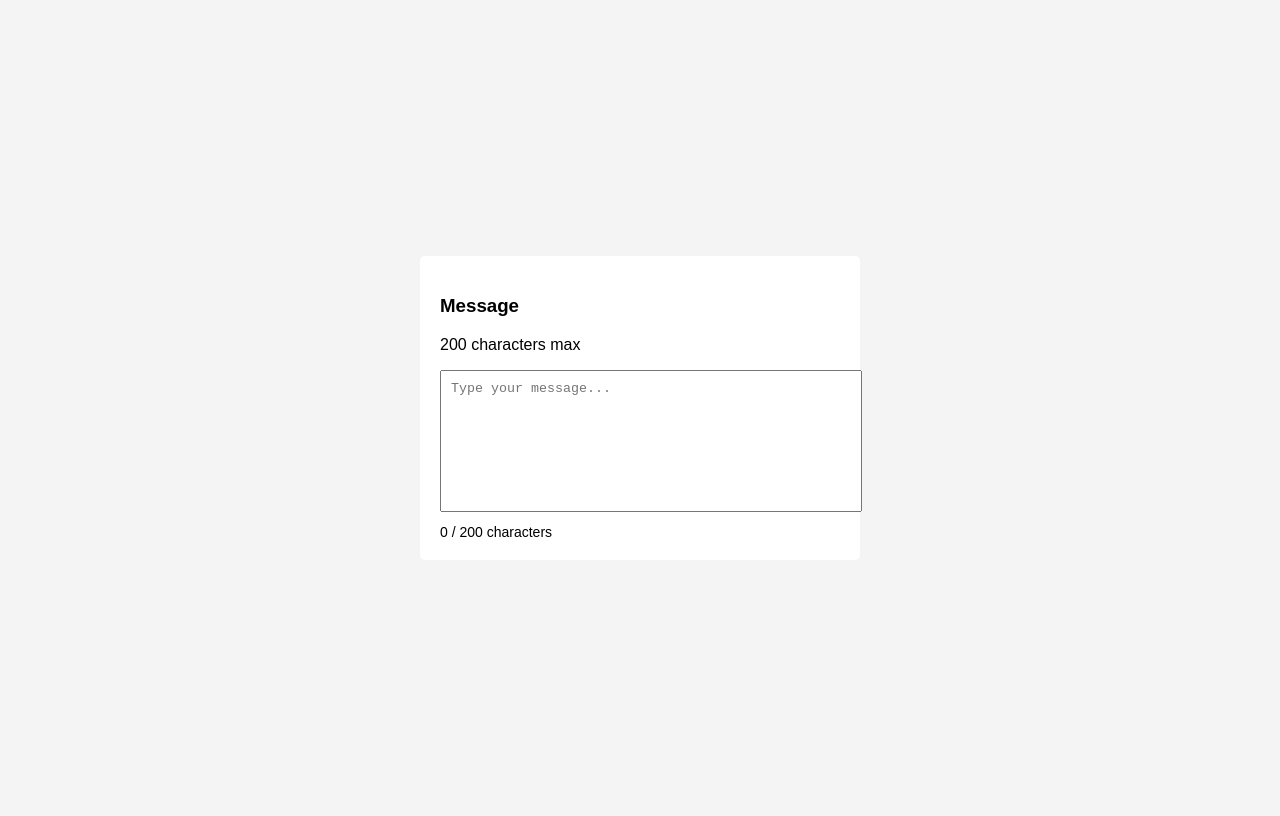
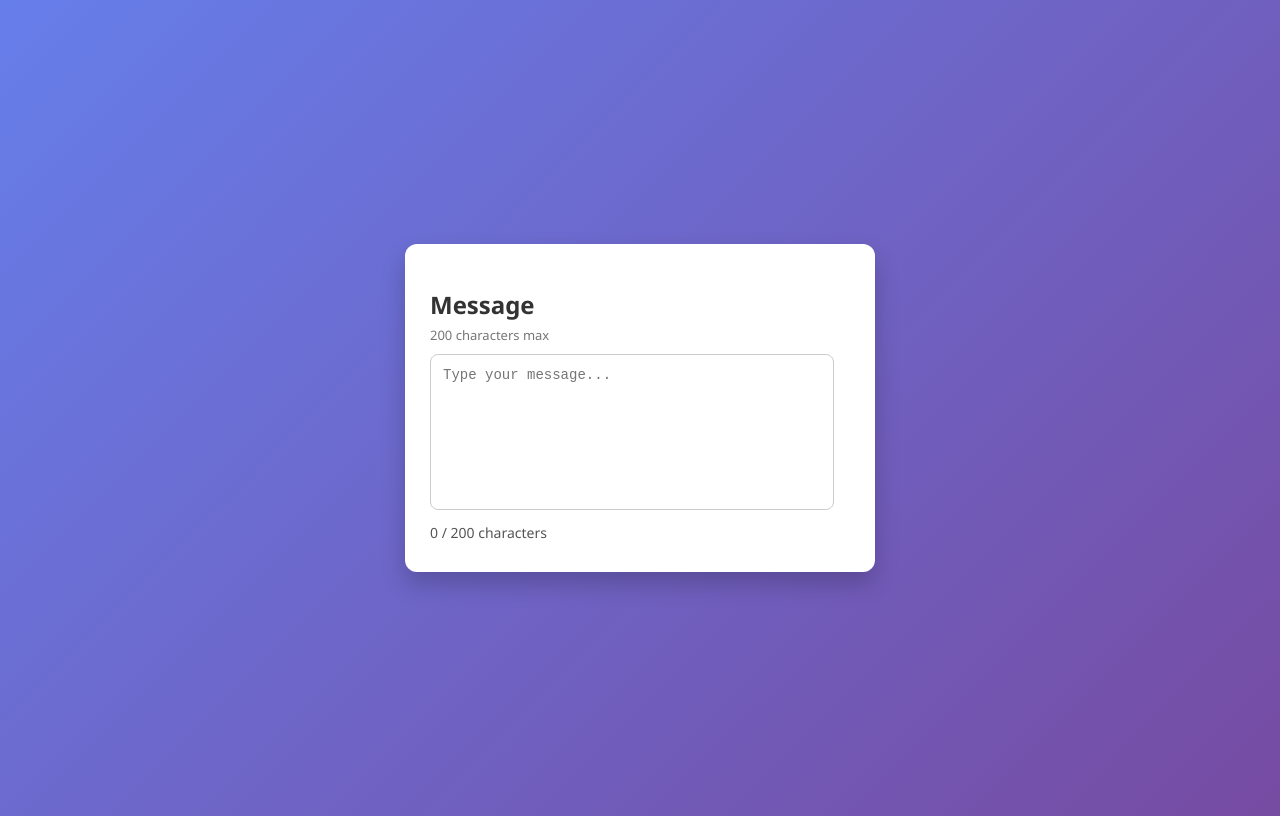
Before and after one commit to Gayathri02-R/text-area-counter, a plain HTML site: page index.html in a window 1280 px wide. Drawn offline with Linux system fonts and the light colour scheme.

Commit message:
updated the ui

```diff
--- a/index.html
+++ b/index.html
@@ -2,47 +2,69 @@
 <html lang="en">
 <head>
     <meta charset="UTF-8">
-    <title>Character Counter</title>
+    <title>Text Area Counter</title>
     <style>
         body {
-            font-family: Arial, sans-serif;
-            background: #f4f4f4;
+            font-family: "Segoe UI", Tahoma, sans-serif;
+            background: linear-gradient(135deg, #667eea, #764ba2);
             display: flex;
             justify-content: center;
             align-items: center;
             height: 100vh;
         }
 
-        .container {
-            background: white;
-            padding: 20px;
-            width: 400px;
-            border-radius: 5px;
+        .card {
+            background: #ffffff;
+            width: 420px;
+            padding: 25px;
+            border-radius: 12px;
+            box-shadow: 0 12px 25px rgba(0,0,0,0.2);
+        }
+
+        h2 {
+            margin-bottom: 5px;
+            color: #333;
+        }
+
+        .limit {
+            font-size: 13px;
+            color: #777;
+            margin-bottom: 10px;
         }
 
         textarea {
-            width: 100%;
-            height: 120px;
-            padding: 10px;
+            width: 90%;
+            height: 130px;
+            padding: 12px;
+            border-radius: 8px;
+            border: 1px solid #ccc;
+            font-size: 14px;
             resize: none;
+            outline: none;
+        }
+
+        textarea:focus {
+            border-color: #667eea;
         }
 
         .counter {
             margin-top: 8px;
             font-size: 14px;
+            color: #555;
         }
 
         .warning {
             color: red;
             font-size: 13px;
+            margin-top: 5px;
         }
     </style>
 </head>
 <body>
 
-<div class="container">
-    <h3>Message</h3>
-    <p>200 characters max</p>
+<div class="card">
+    <h2>Message</h2>
+    <div class="limit">200 characters max</div>
 
     <textarea id="message" placeholder="Type your message..."></textarea>
 
```
